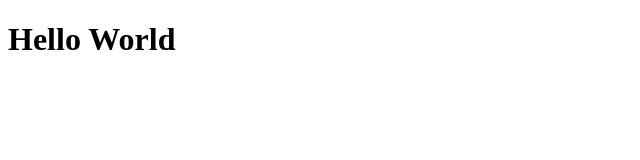
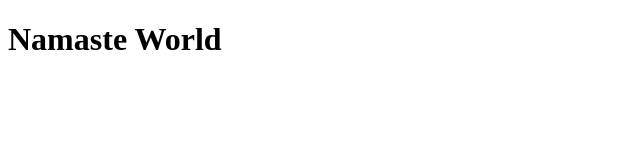
Before and after one commit to kalki520/git-demo, a plain HTML site: page index.html in a window 1280 px wide. Shown: the whole page, without its empty margins (0-640 px from the left). Drawn offline with Linux system fonts and the light colour scheme.

Commit message:
Third update

```diff
--- a/index.html
+++ b/index.html
@@ -6,6 +6,6 @@
     <title>Document</title>
 </head>
 <body>
-   <h1>Hello World</h1>
+   <h1>Namaste World</h1>
 </body>
 </html>
```
